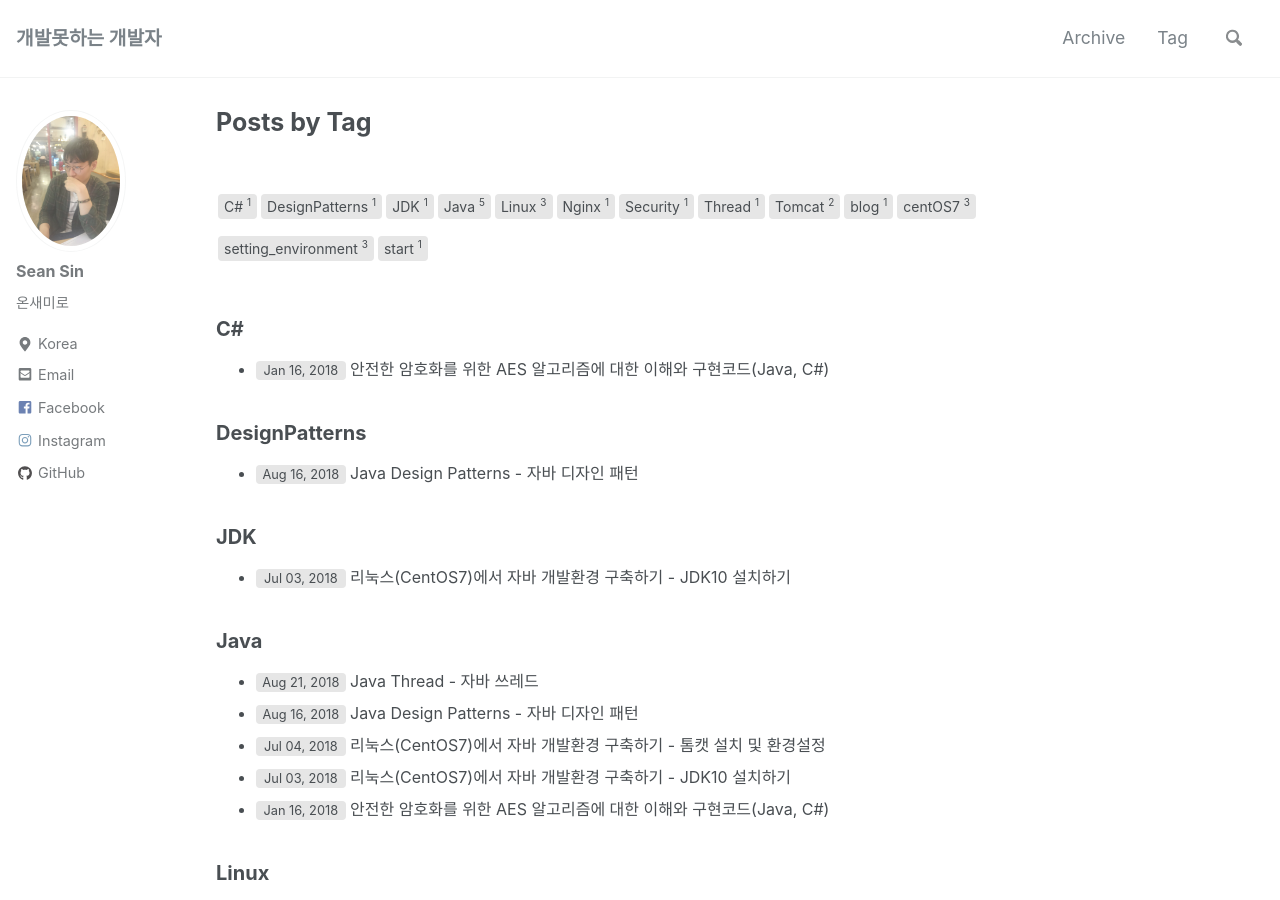
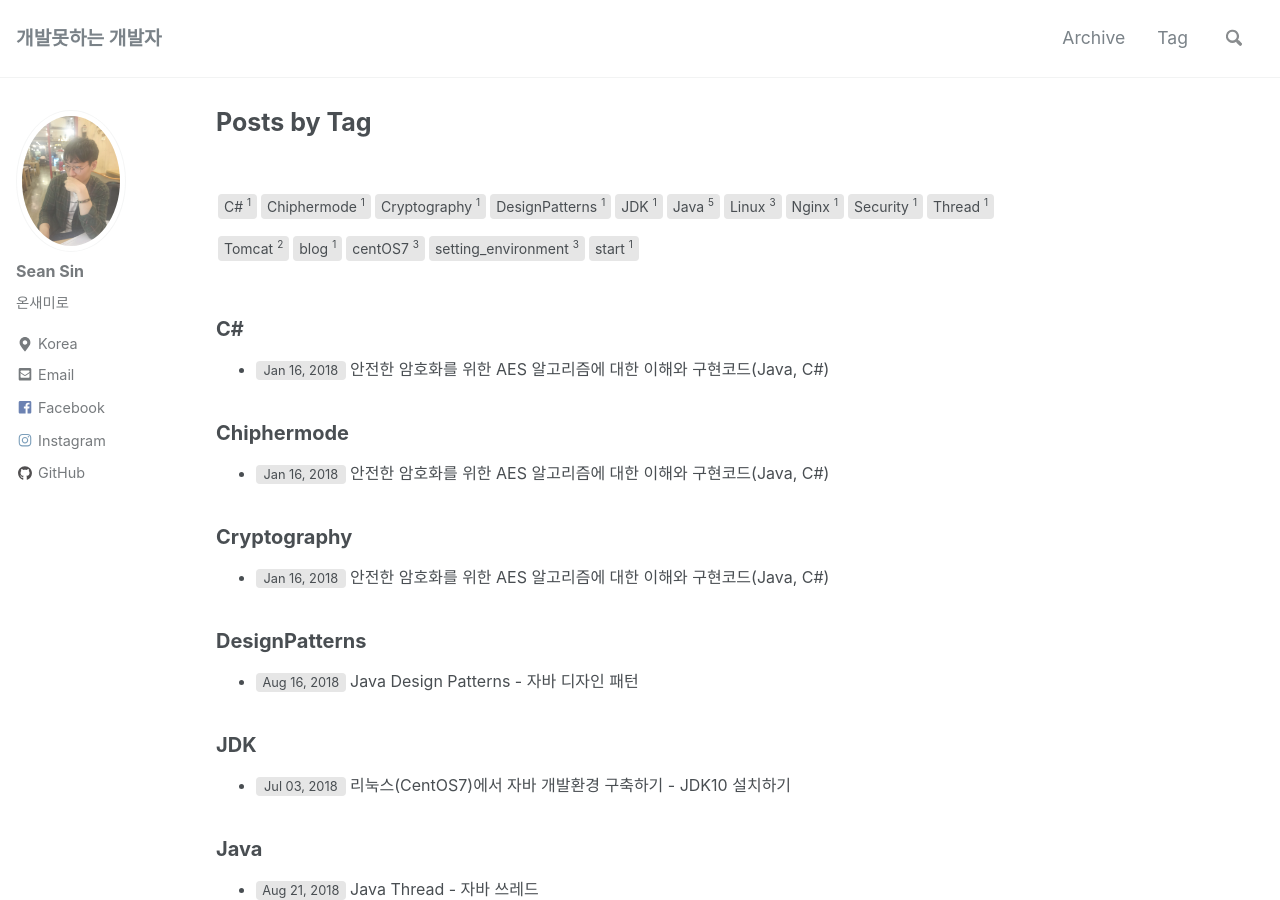
Before and after one commit to dailyworker/dailyworker.github.io, a Jekyll site: the page built from _pages/tag-archive.html, in a window 1280 px wide and 900 px high. Built offline with Jekyll 4.4.1, drawn with Linux system fonts in a browser that asks for light colours; nearby versions of some CDN libraries; part of the change alters nothing that is shown.

Commit message:
Update 2019-01-16-AES-Algorithm-and-Chiper-mode.md

```diff
--- a/_posts/2019-01-16-AES-Algorithm-and-Chiper-mode.md
+++ b/_posts/2019-01-16-AES-Algorithm-and-Chiper-mode.md
@@ -1,12 +1,13 @@
 ---
 title: 안전한 암호화를 위한 AES 알고리즘에 대한 이해와 구현코드(Java, C#)
-date: 2018-01-16 19:00:00 +0900
+date: 2018-01-16 16:00:00 +0900
 tags:
 - Java
 - C#
 - Security
+- Chiphermode
+- Cryptography
 ---
-# 안전한 암호화를 위한 AES 알고리즘에 대한 이해와 구현코드(Java, C#)
 # 개요
 오랜만에 쓰는 글입니다. 요 근래 정신이 너무 없어서 블로그 글도 못쓰고 있던 찰나에 인턴으로 근무하고 있는 회사에서 맡게 된 업무인 C# 암호화, Java 복호화에 대해서 설명하고자 합니다.  먼저, 저희회사에는 C#과 Java로 만들어지는 프로그램이 있었으며, 저는 그 사이에서 중간 단계 역할을 하는 인터페이스를 만드는 업무를 부여받았습니다.
 
```
